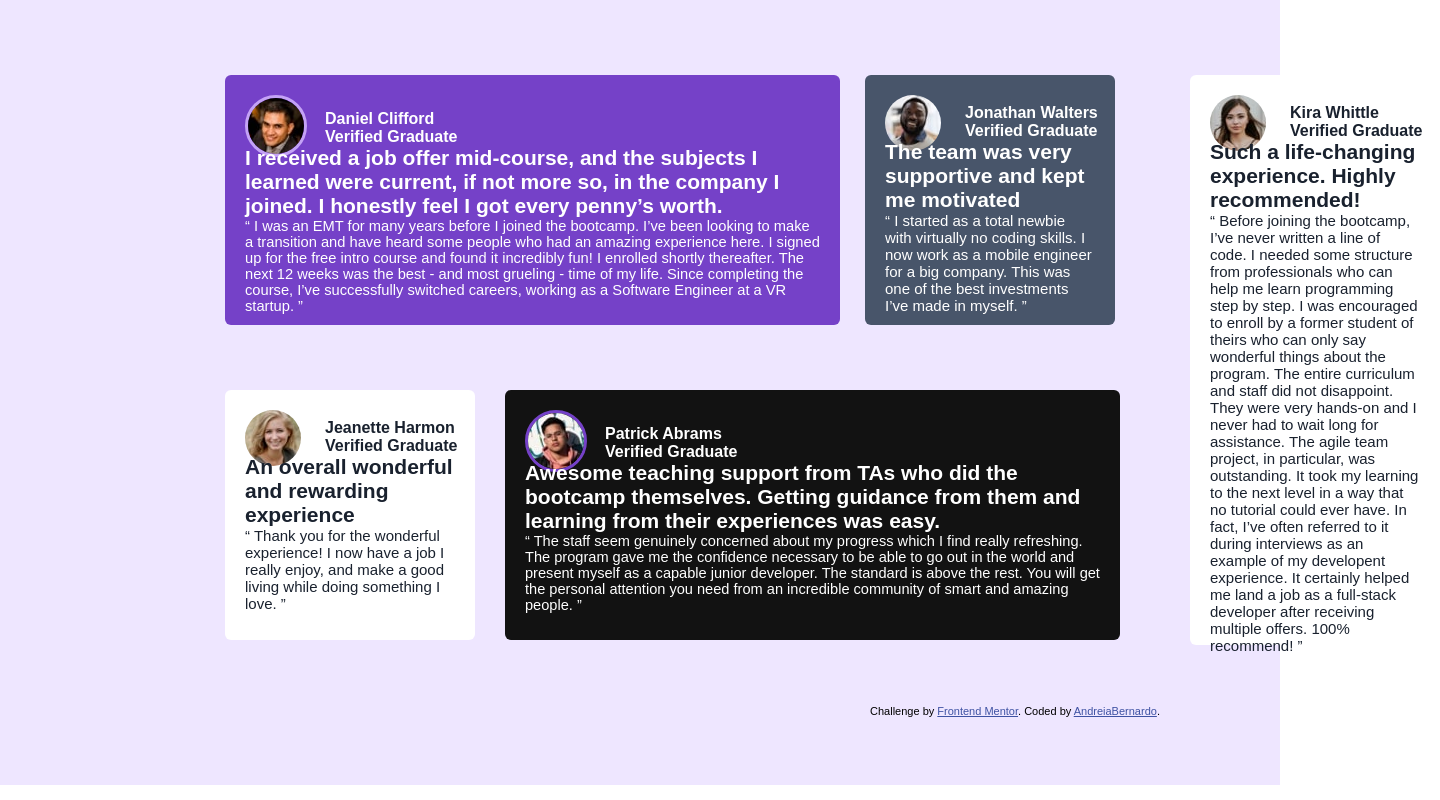
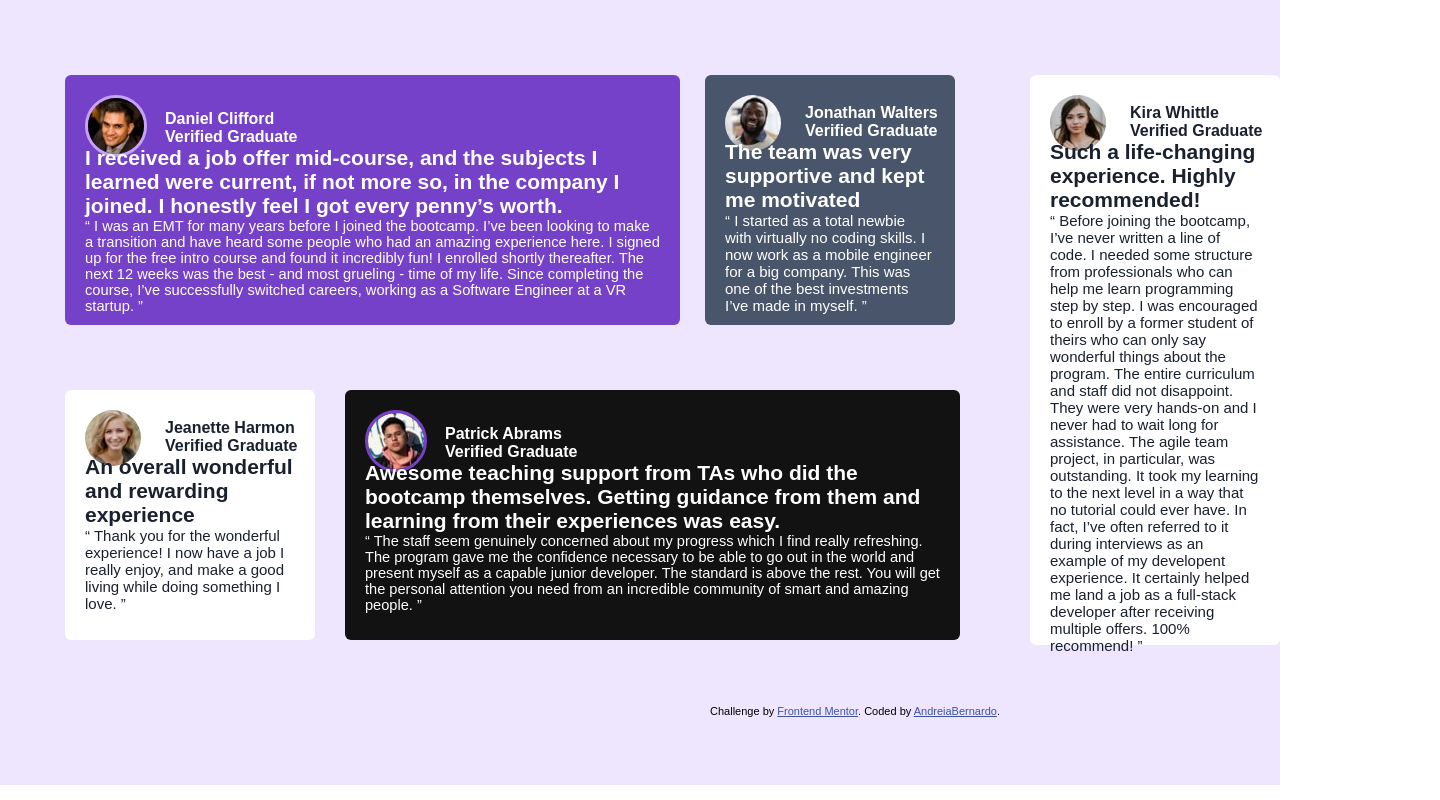
Before and after one commit to AndreiaBernardo/grade-depoimentos, a plain HTML site: page index.html in a window 1280 px wide. Shown: the whole page, 1440 px wide, since content can reach past the window. Drawn offline with Linux system fonts and the light colour scheme; files that its build step writes are made by us from their sources.

Commit message:
Tamanho da coluna

```diff
--- a/src/css/style.css
+++ b/src/css/style.css
@@ -12,7 +12,7 @@ body{
 
     background: hsl(260, 100%, 95%);
     display: grid;
-    grid-template-columns: 200px 1fr 300px 1fr;
+    grid-template-columns: 1fr 1fr 300px 1fr;
     grid-template-rows: 50px 290px 290px 80px;
     font-size: 13px;
     gap: 25px;
```
